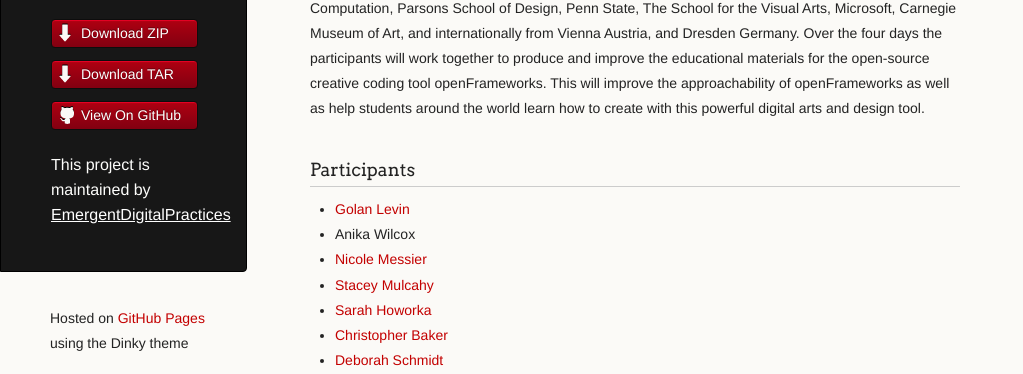
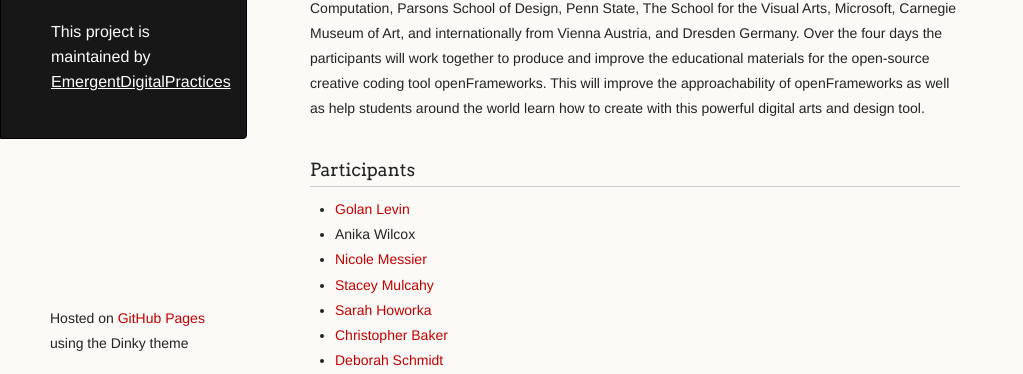
Before and after one commit to EmergentDigitalPractices/OFDocSprint-DU, a plain HTML site: page index.html in a window 1280 px wide. Shown: the part 412-786 px from the top of the page, without its empty margins (0-1023 px from the left). Drawn offline with Linux system fonts and the light colour scheme.

Commit message:
Update index.html

```diff
--- a/index.html
+++ b/index.html
@@ -18,13 +18,6 @@
       <header>
         <h1 class="header">OF Doc Sprint @ DU</h1>
         <p class="header">Documentation and information about the openFrameworks Education Summit hosted by Emergent Digital Practices at the University of Denver in February 2016</p>
-
-        <ul>
-          <li class="download"><a class="buttons" href="https://github.com/EmergentDigitalPractices/OFDocSprint-DU/zipball/master">Download ZIP</a></li>
-          <li class="download"><a class="buttons" href="https://github.com/EmergentDigitalPractices/OFDocSprint-DU/tarball/master">Download TAR</a></li>
-          <li><a class="buttons github" href="https://github.com/EmergentDigitalPractices/OFDocSprint-DU">View On GitHub</a></li>
-        </ul>
-
         <p class="header">This project is maintained by <a class="header name" href="https://github.com/EmergentDigitalPractices">EmergentDigitalPractices</a></p>
 
 
```
